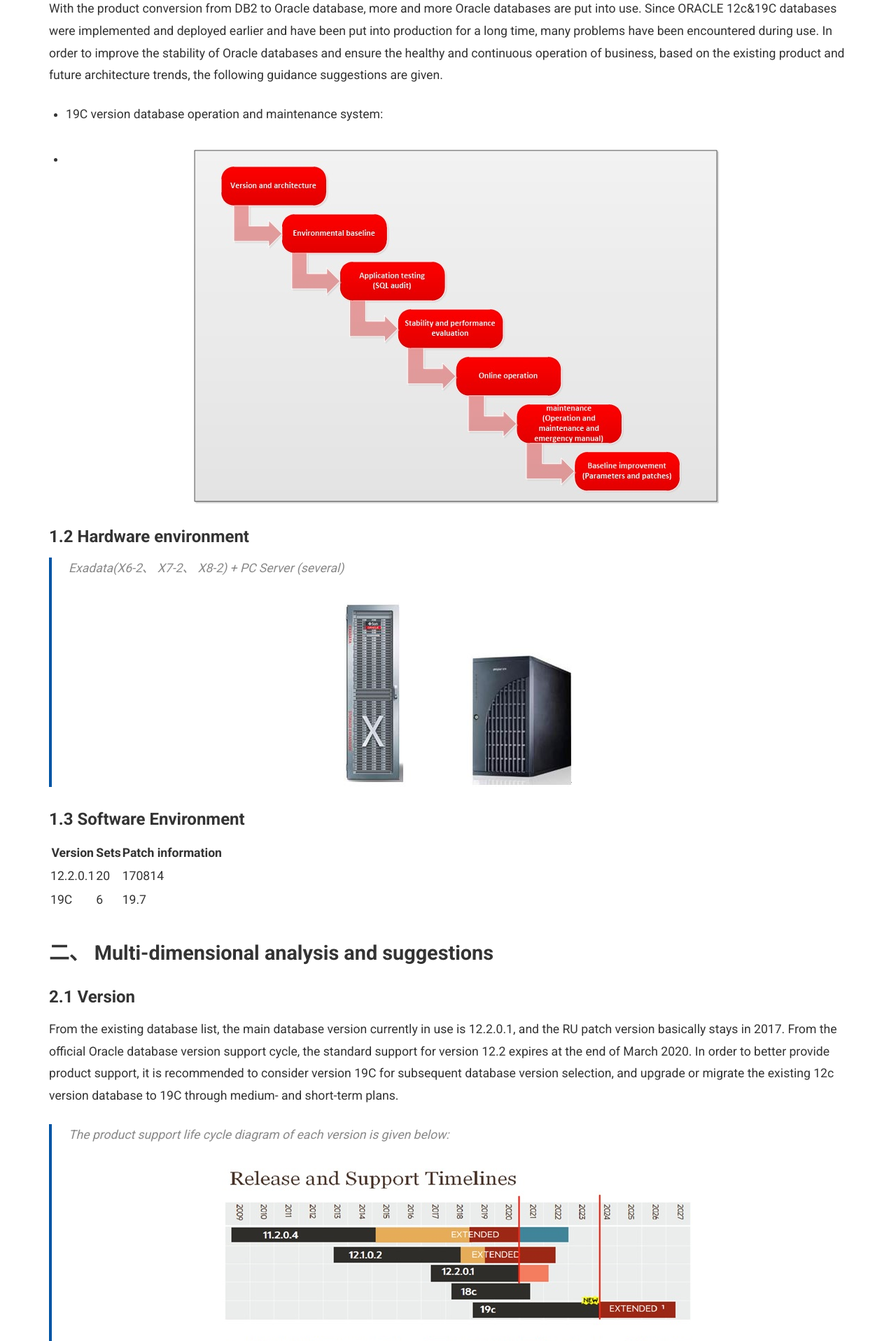
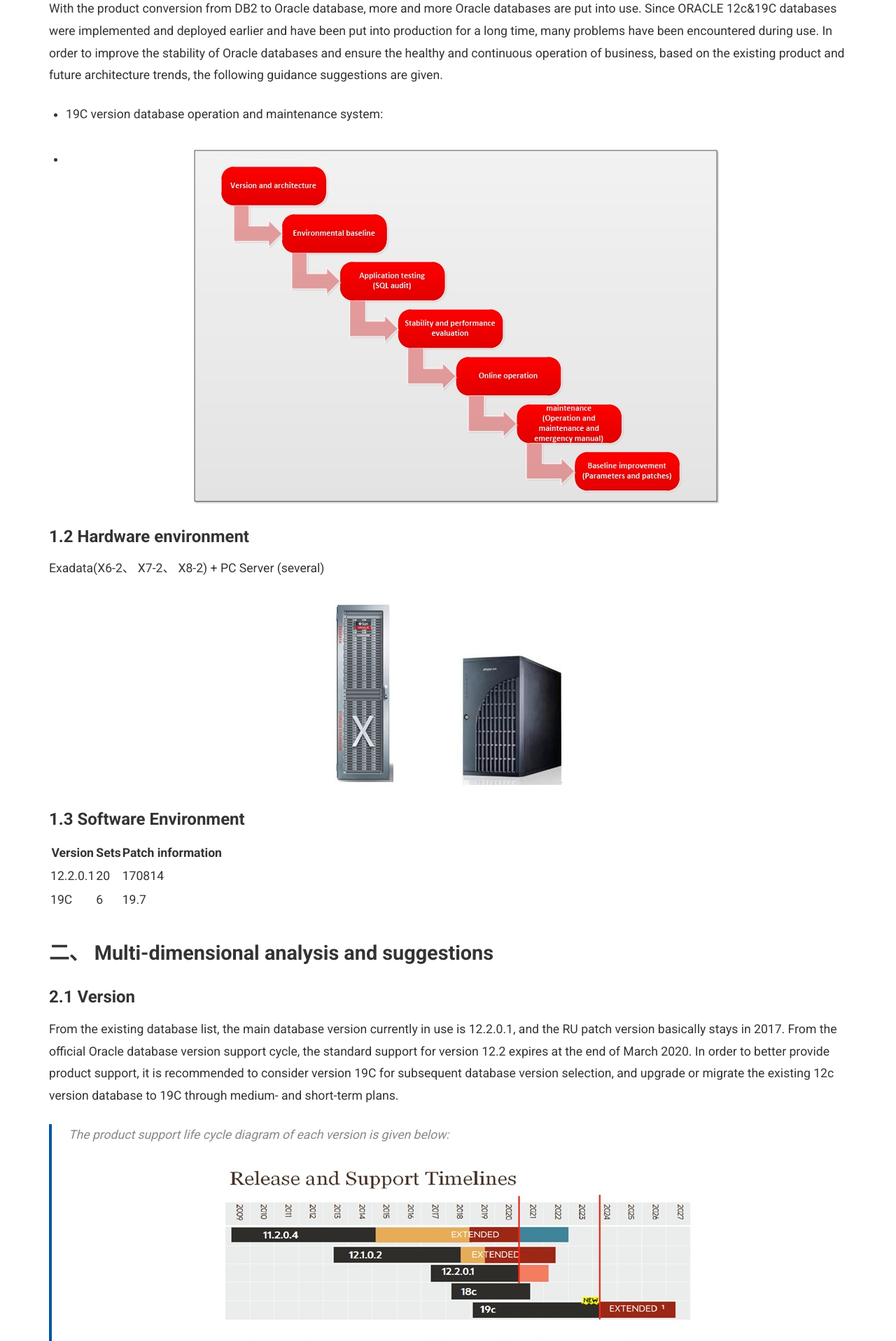
Before and after one commit to goodwaysIT/en, a Jekyll site: the page built from _posts/2025-05-27-ORACLE-19C-Database-Architecture-and-Operation-and-Maintenance-Guide.md, in a window 1280 px wide. Shown: the part 485-2402 px from the top of the page at 70% size. Built offline with Jekyll 4.4.1, drawn with Linux system fonts in a browser that asks for light colours.

```diff
--- a/_posts/2025-05-27-ORACLE-19C-Database-Architecture-and-Operation-and-Maintenance-Guide.md
+++ b/_posts/2025-05-27-ORACLE-19C-Database-Architecture-and-Operation-and-Maintenance-Guide.md
@@ -16,8 +16,10 @@ With the product conversion from DB2 to Oracle database, more and more Oracle da
 * ![db_architecture](https://goodwaysit.github.io/en/assets/images/database/db_architecture.png#pic_left)
 
 ### 1.2	Hardware environment
-> Exadata(X6-2、 X7-2、 X8-2) + PC Server (several)
-> ![Exadata](https://goodwaysit.github.io/en/assets/images/database/exadata.JPG#pic_left)
+
+Exadata(X6-2、 X7-2、 X8-2) + PC Server (several)
+
+![Exadata](https://goodwaysit.github.io/en/assets/images/database/exadata.JPG#pic_left)
 
 ### 1.3	Software Environment
 
```
